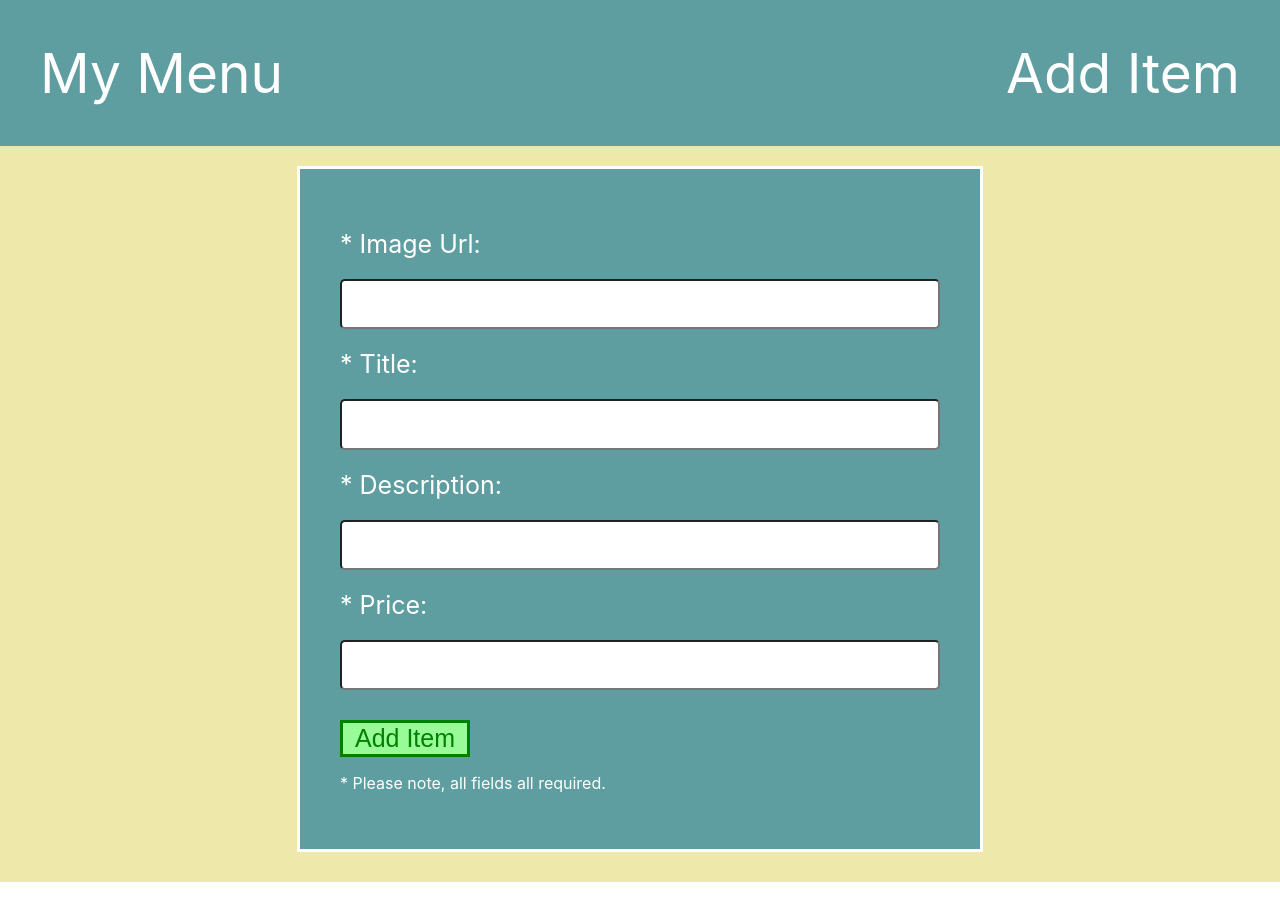
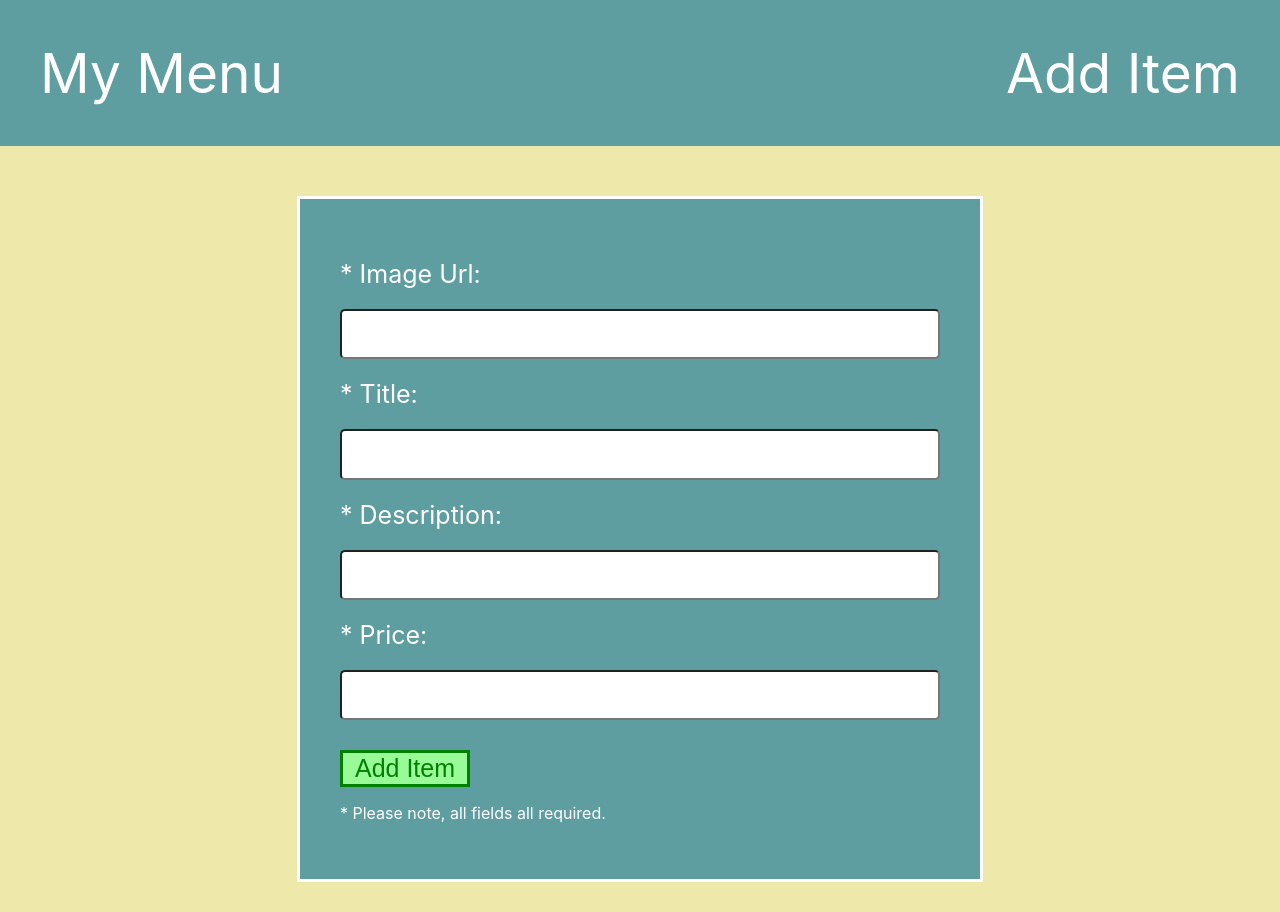
Before and after one commit to stephbarker/menu-app, a React (Create React App) app: page /add in a window 1280 px wide. Before the commit the page ends 882 px from the top, so only its background shows below. Built offline with nearby package versions, Linux system fonts and the light colour scheme.

Commit message:
updates background color to fill screen

```diff
--- a/src/Forms/AddItem/AddItemForm.css
+++ b/src/Forms/AddItem/AddItemForm.css
@@ -1,5 +1,5 @@
 .form-ctr {
-    padding-bottom: 30px;
+    padding: 30px;
 }
 
 .form {
--- a/src/index.css
+++ b/src/index.css
@@ -1,5 +1,6 @@
 body {
   margin: 0;
+  background-color: palegoldenrod;
   font-family: -apple-system, BlinkMacSystemFont, 'Segoe UI', 'Roboto', 'Oxygen',
     'Ubuntu', 'Cantarell', 'Fira Sans', 'Droid Sans', 'Helvetica Neue',
     sans-serif;
```
